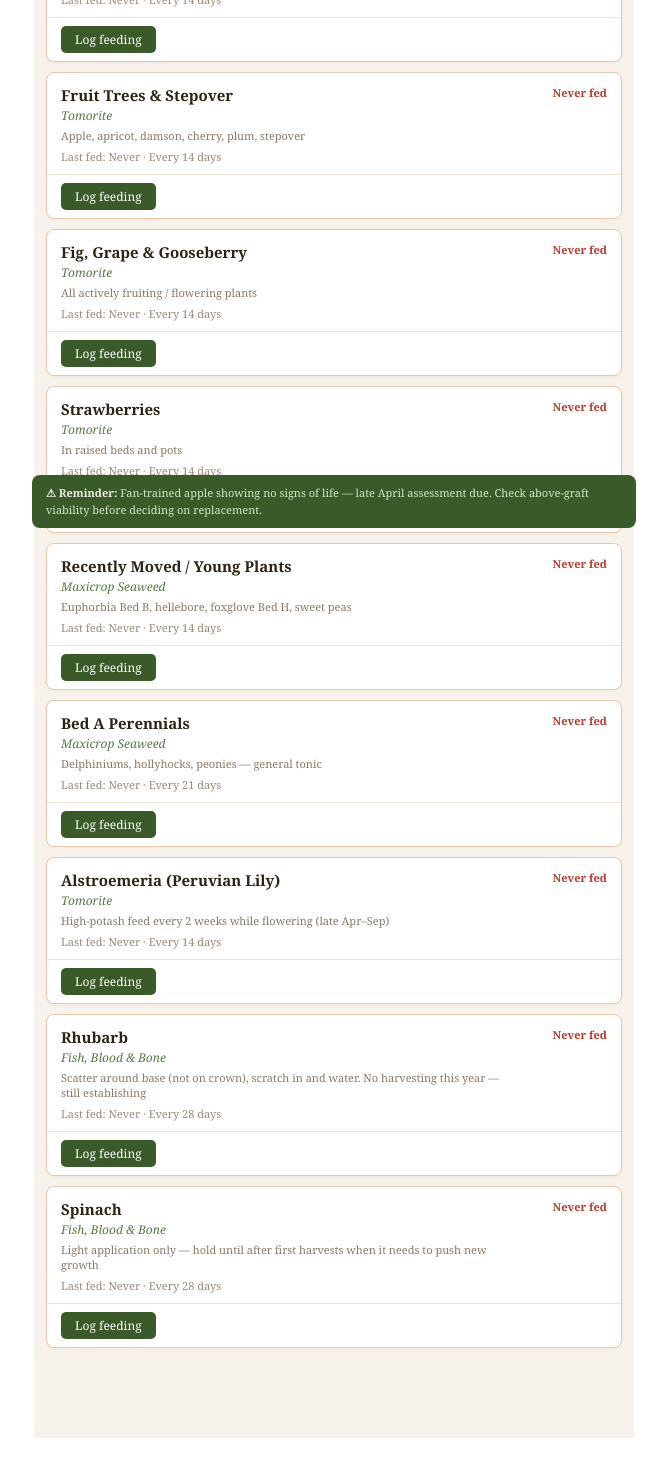
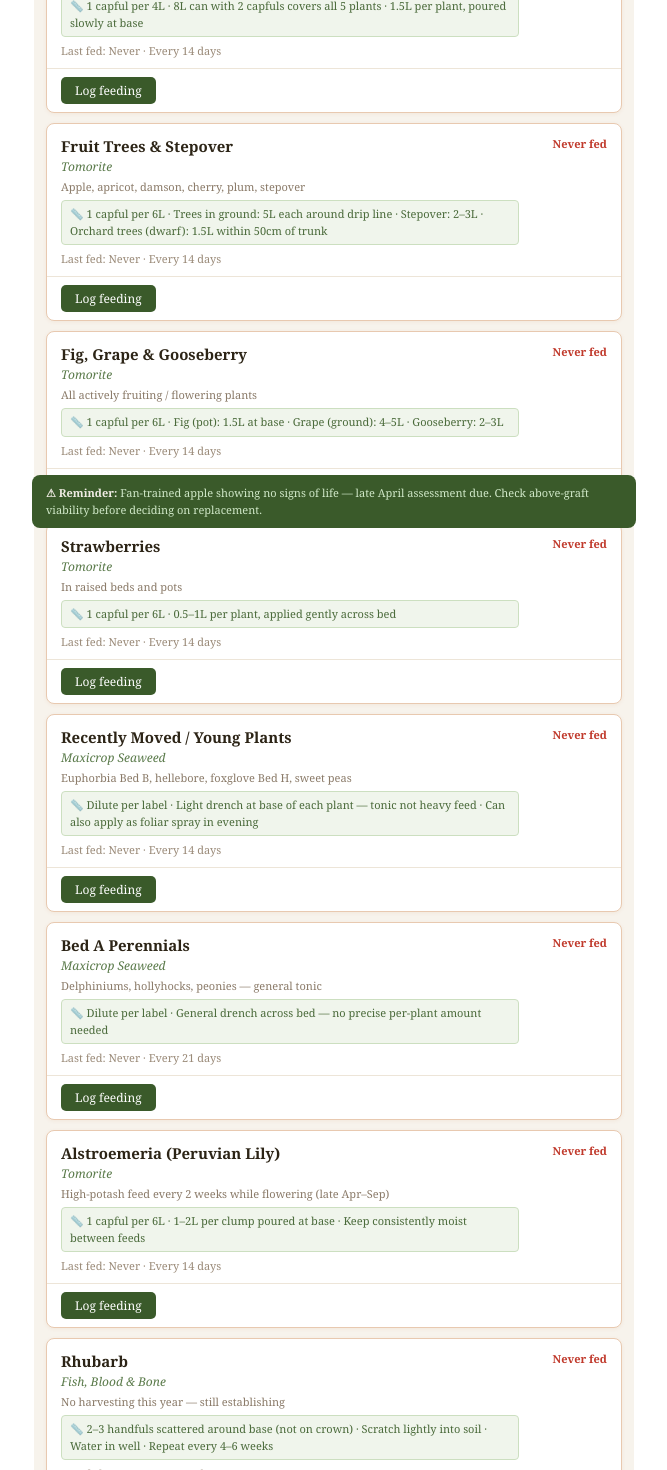
Before and after one commit to mfreynolds71/Garden-App, a React (Vite) app: page / in a window 1280 px wide. Shown: the part 260-1730 px from the top of the page, without its empty margins (306-973 px from the left). Before the commit the page ends 1706 px from the top, so only its background shows below. Built offline with nearby package versions, Linux system fonts and the light colour scheme.

Commit message:
Update App.jsx

```diff
--- a/Src/App.jsx
+++ b/Src/App.jsx
@@ -9,6 +9,7 @@
     feed: "Vitax Seaweed + Iron",
     intervalDays: 14,
     notes: "Priority — sequestered iron bypasses pH issues",
+    quantity: "1 capful per 4L · 8L can with 2 capfuls covers all 5 plants · 1.5L per plant, poured slowly at base",
   },
   {
     id: "fruit-trees",
@@ -16,6 +17,7 @@
     feed: "Tomorite",
     intervalDays: 14,
     notes: "Apple, apricot, damson, cherry, plum, stepover",
+    quantity: "1 capful per 6L · Trees in ground: 5L each around drip line · Stepover: 2–3L · Orchard trees (dwarf): 1.5L within 50cm of trunk",
   },
   {
     id: "fruiting-other",
@@ -23,6 +25,7 @@
     feed: "Tomorite",
     intervalDays: 14,
     notes: "All actively fruiting / flowering plants",
+    quantity: "1 capful per 6L · Fig (pot): 1.5L at base · Grape (ground): 4–5L · Gooseberry: 2–3L",
   },
   {
     id: "strawberries",
@@ -30,6 +33,7 @@
     feed: "Tomorite",
     intervalDays: 14,
     notes: "In raised beds and pots",
+    quantity: "1 capful per 6L · 0.5–1L per plant, applied gently across bed",
   },
   {
     id: "recent-moves",
@@ -37,6 +41,7 @@
     feed: "Maxicrop Seaweed",
     intervalDays: 14,
     notes: "Euphorbia Bed B, hellebore, foxglove Bed H, sweet peas",
+    quantity: "Dilute per label · Light drench at base of each plant — tonic not heavy feed · Can also apply as foliar spray in evening",
   },
   {
     id: "bed-a-perennials",
@@ -44,6 +49,7 @@
     feed: "Maxicrop Seaweed",
     intervalDays: 21,
     notes: "Delphiniums, hollyhocks, peonies — general tonic",
+    quantity: "Dilute per label · General drench across bed — no precise per-plant amount needed",
   },
   {
     id: "alstroemeria",
@@ -51,20 +57,23 @@
     feed: "Tomorite",
     intervalDays: 14,
     notes: "High-potash feed every 2 weeks while flowering (late Apr–Sep)",
+    quantity: "1 capful per 6L · 1–2L per clump poured at base · Keep consistently moist between feeds",
   },
   {
     id: "rhubarb",
     label: "Rhubarb",
     feed: "Fish, Blood & Bone",
     intervalDays: 28,
-    notes: "Scatter around base (not on crown), scratch in and water. No harvesting this year — still establishing",
+    notes: "No harvesting this year — still establishing",
+    quantity: "2–3 handfuls scattered around base (not on crown) · Scratch lightly into soil · Water in well · Repeat every 4–6 weeks",
   },
   {
     id: "spinach",
     label: "Spinach",
     feed: "Fish, Blood & Bone",
     intervalDays: 28,
-    notes: "Light application only — hold until after first harvests when it needs to push new growth",
+    notes: "Hold until after first harvests when it needs to push new growth",
+    quantity: "1 handful per 0.6m² · Light scatter only · Scratch in and water · Don't overfeed — spinach is not hungry",
   },
 ];
 
@@ -218,6 +227,20 @@
                     <div style={{ fontSize: 15, fontWeight: "bold", color: "#2c2416", marginBottom: 2 }}>{group.label}</div>
                     <div style={{ fontSize: 12, color: "#5a7a4a", fontStyle: "italic", marginBottom: 4 }}>{group.feed}</div>
                     <div style={{ fontSize: 11, color: "#8a7a68" }}>{group.notes}</div>
+                    {group.quantity && (
+                      <div style={{
+                        fontSize: 11,
+                        color: "#4a6a3a",
+                        background: "#f0f5ec",
+                        border: "1px solid #ccdfc0",
+                        borderRadius: 4,
+                        padding: "5px 8px",
+                        marginTop: 6,
+                        lineHeight: 1.5,
+                      }}>
+                        📏 {group.quantity}
+                      </div>
+                    )}
                   </div>
                   <div style={{
                     fontSize: 11,
@@ -329,4 +352,4 @@
       </div>
     </div>
   );
-                  }
+      }
```
